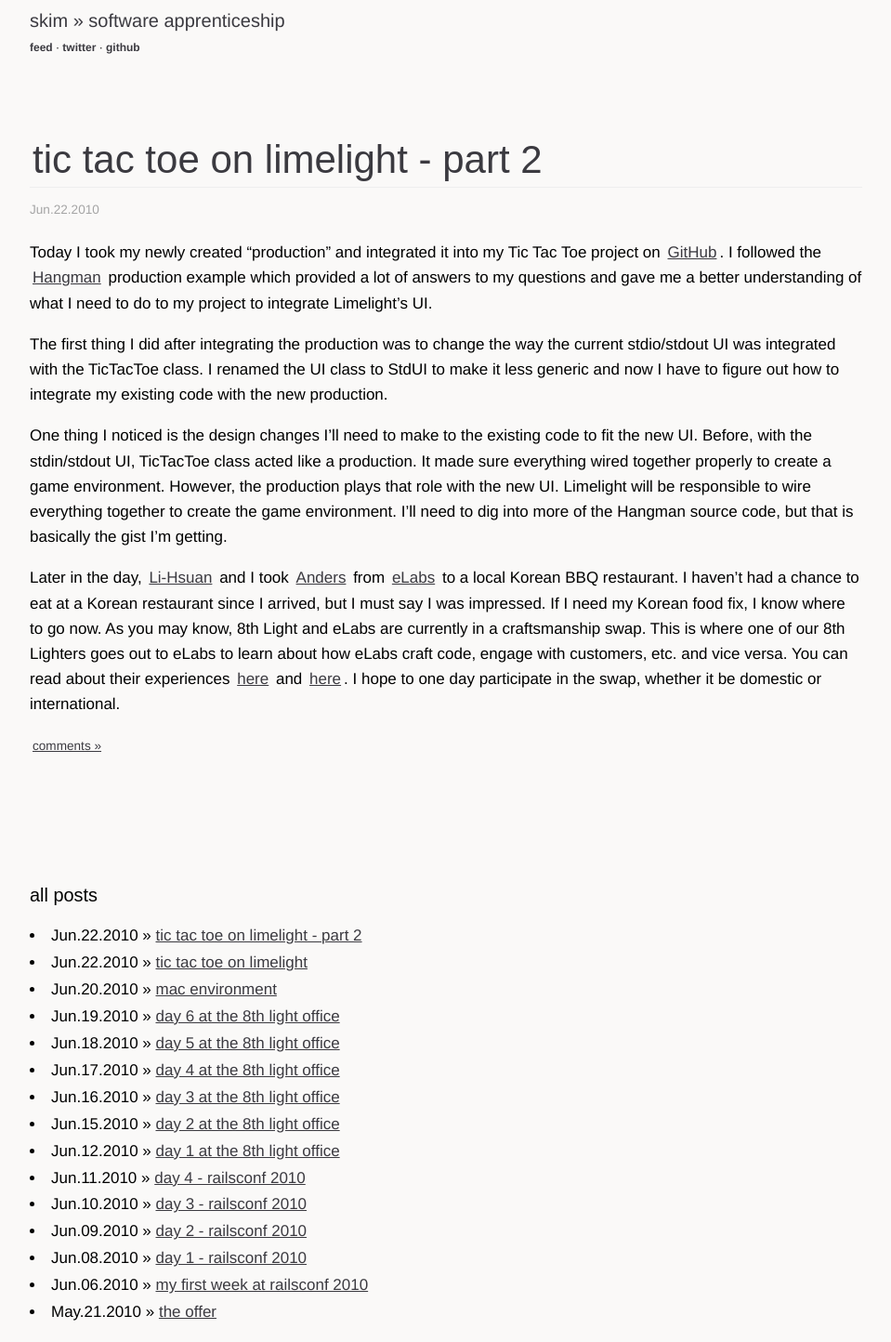
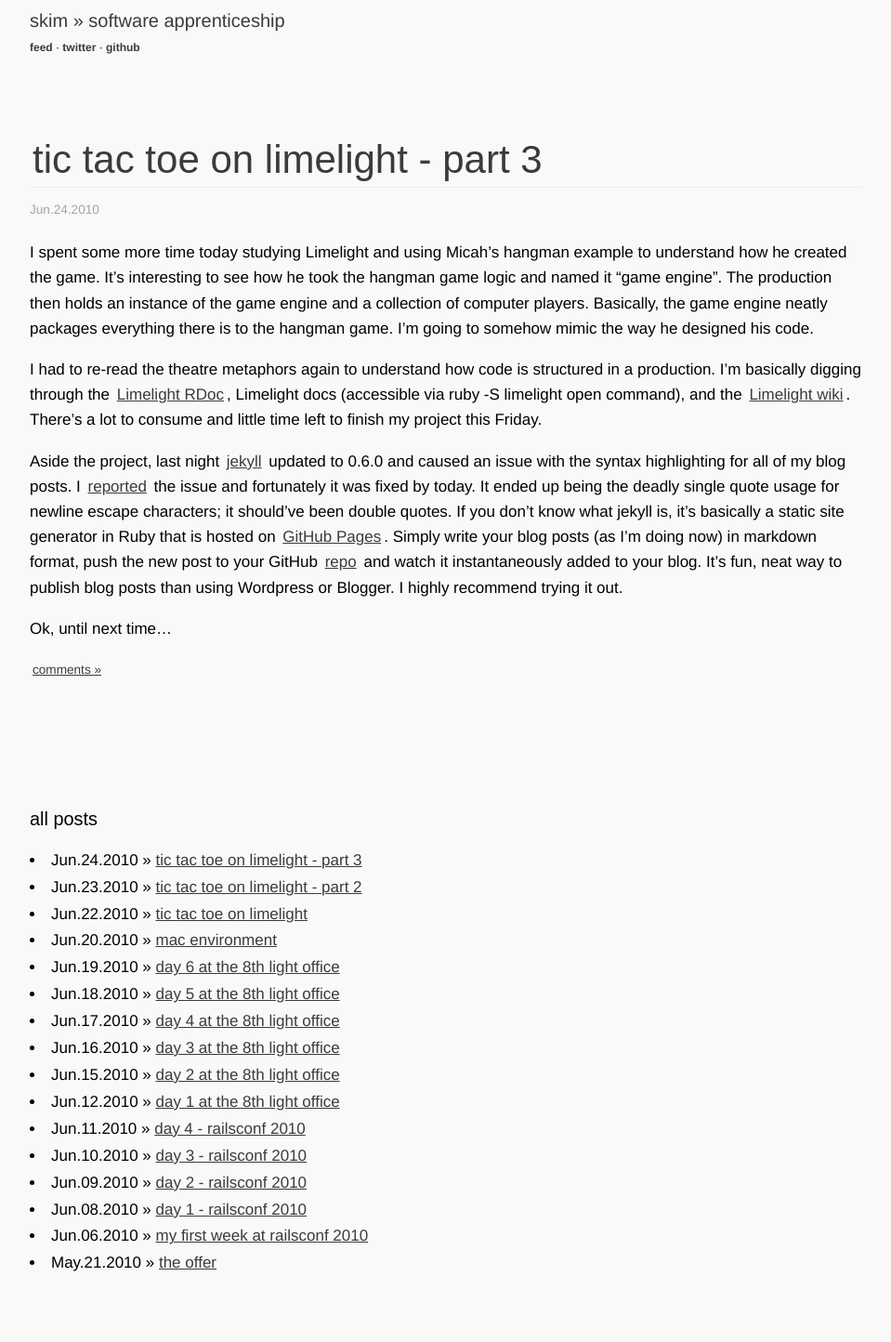
Before and after one commit to sl4m/skim.cc, a Jekyll site: the page built from index.html, in a window 1280 px wide. Shown: the whole page at 93% size, without its empty margins (160-1119 px from the left). Built offline with Jekyll 4.4.1, drawn with Linux system fonts in a browser that asks for light colours; after the commit the page ends 1391 px from its top, so only the background shows below that.

Commit message:
new post, updated yesterday's post

```diff
--- a/_posts/2010-06-22-tic-tac-toe-limelight-part-2.markdown
+++ b/_posts/2010-06-22-tic-tac-toe-limelight-part-2.markdown
@@ -1,7 +1,7 @@
 ---
 layout: post
 title: tic tac toe on limelight - part 2
-date: 2010-06-21 22:30:00 -05:00
+date: 2010-06-22 22:30:00 -05:00
 categories:
   -- software craftsmanship
   -- ruby
--- /dev/null
+++ b/_posts/2010-06-23-tic-tac-toe-limelight-part-3.markdown
@@ -0,0 +1,17 @@
+---
+layout: post
+title: tic tac toe on limelight - part 3
+date: 2010-06-23 22:30:00 -05:00
+categories:
+  -- software craftsmanship
+  -- ruby
+  -- limelight
+---
+
+I spent some more time today studying Limelight and using Micah's hangman example to understand how he created the game.  It's interesting to see how he took the hangman game logic and named it "game engine".  The production then holds an instance of the game engine and a collection of computer players.  Basically, the game engine neatly packages everything there is to the hangman game.  I'm going to somehow mimic the way he designed his code.
+
+I had to re-read the theatre metaphors again to understand how code is structured in a production.  I'm basically digging through the [Limelight RDoc](http://limelight.rubyforge.org/rdoc/index.html), Limelight docs (accessible via ruby -S limelight open command), and the [Limelight wiki](http://limelightwiki.8thlight.com/wiki/Main_Page).  There's a lot to consume and little time left to finish my project this Friday.
+
+Aside the project, last night [jekyll](http://github.com/mojombo/jekyll) updated to 0.6.0 and caused an issue with the syntax highlighting for all of my blog posts.  I [reported](http://github.com/mojombo/jekyll/issues/issue/178/) the issue and fortunately it was fixed by today.  It ended up being the deadly single quote usage for newline escape characters; it should've been double quotes.  If you don't know what jekyll is, it's basically a static site generator in Ruby that is hosted on [GitHub Pages](http://github.com/pages/pages.github.com).  Simply write your blog posts (as I'm doing now) in markdown format, push the new post to your GitHub [repo](http://github.com/sl4m/skim.cc) and watch it instantaneously added to your blog.  It's fun, neat way to publish blog posts than using Wordpress or Blogger.  I highly recommend trying it out.
+
+Ok, until next time...
```
